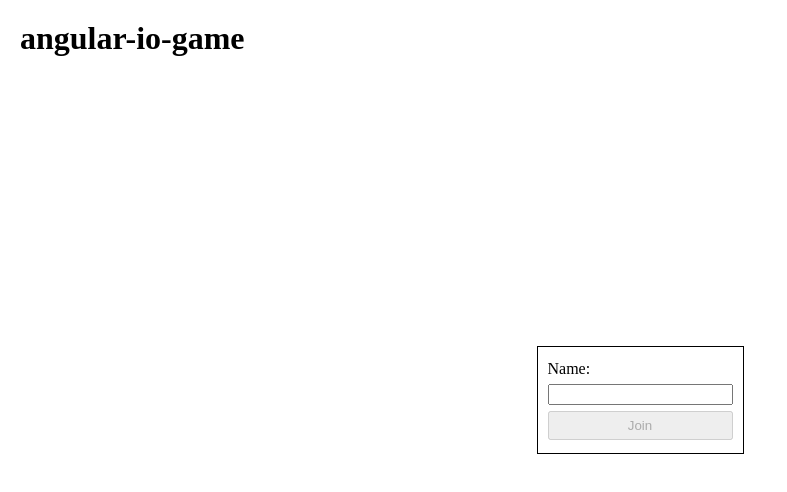
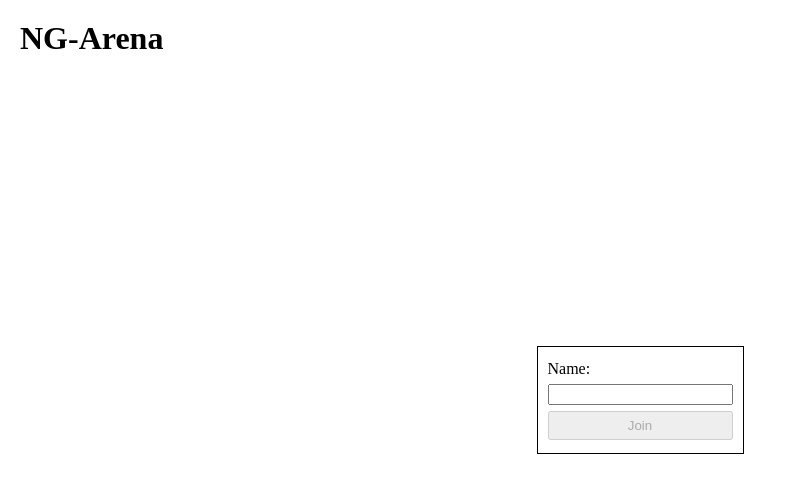
Before and after one commit to BaronVonPerko/ngconf2022hackathon, an Angular app in the folder src/client/: page / in a window 1280 px wide. Shown: the top 492 px of the page, without its empty margins (0-787 px from the left). Built offline with nearby package versions, Linux system fonts and the light colour scheme.

Commit message:
Updates game title

```diff
--- a/src/client/src/app/app.component.ts
+++ b/src/client/src/app/app.component.ts
@@ -6,5 +6,5 @@ import { Component } from '@angular/core';
   styleUrls: ['./app.component.scss'],
 })
 export class AppComponent {
-  title = 'angular-io-game';
+  title = 'NG-Arena';
 }
```
